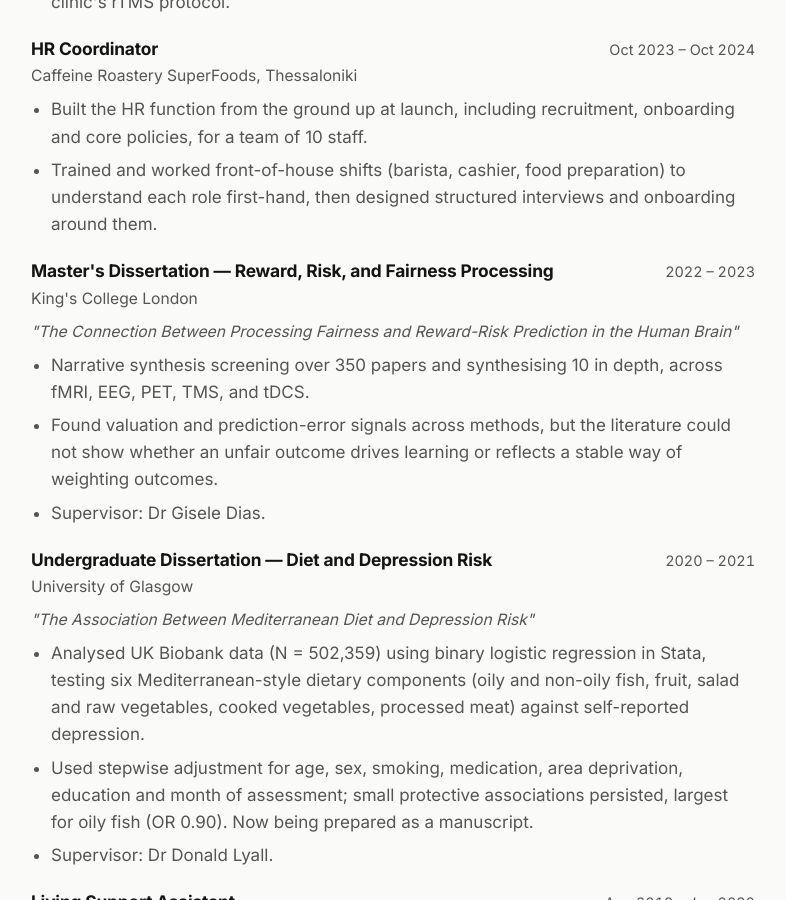
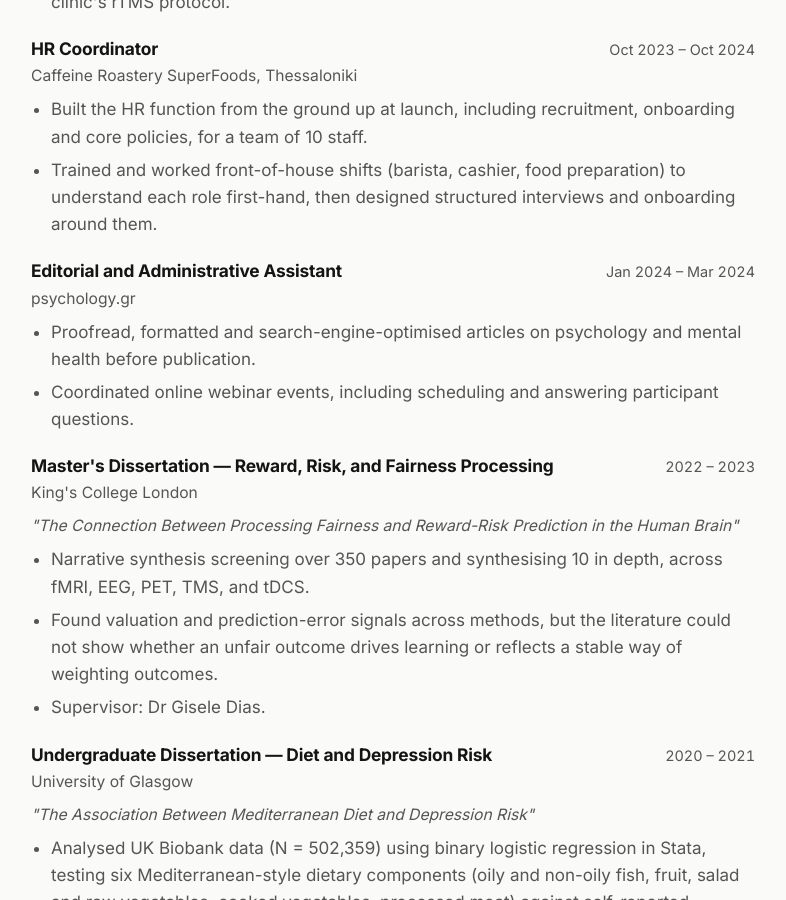
Before and after one commit to haidimartinidou/haidimartinidou.github.io, a Jekyll site: the page built from cv.md, in a window 1280 px wide and 900 px high, scrolled down 2516 px. Shown: the whole window, without its empty margins (247-1033 px from the left). Built offline with Jekyll 4.4.1, drawn with Linux system fonts in a browser that asks for light colours.

Commit message:
Add psychology.gr role to CV experience
Editorial and Administrative Assistant, Jan-Mar 2024: proofreading,
formatting and SEO on articles, plus webinar coordination.

Co-Authored-By: Claude Sonnet 5 <noreply@anthropic.com>

```diff
--- a/_data/cv.yml
+++ b/_data/cv.yml
@@ -84,6 +84,12 @@ experience:
     bullets:
       - "Built the HR function from the ground up at launch, including recruitment, onboarding and core policies, for a team of 10 staff."
       - "Trained and worked front-of-house shifts (barista, cashier, food preparation) to understand each role first-hand, then designed structured interviews and onboarding around them."
+  - title: "Editorial and Administrative Assistant"
+    organization: "psychology.gr"
+    dates: "Jan 2024 – Mar 2024"
+    bullets:
+      - "Proofread, formatted and search-engine-optimised articles on psychology and mental health before publication."
+      - "Coordinated online webinar events, including scheduling and answering participant questions."
   - title: "Master's Dissertation — Reward, Risk, and Fairness Processing"
     organization: "King's College London"
     dates: "2022 – 2023"
```
